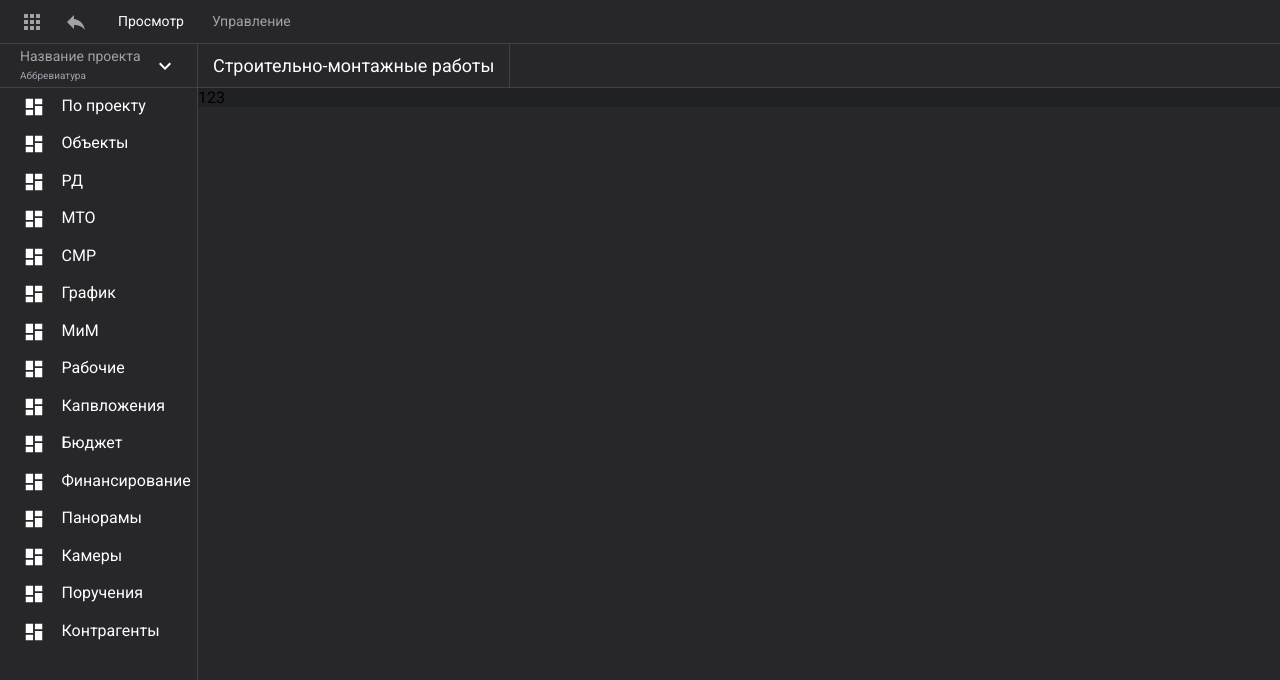
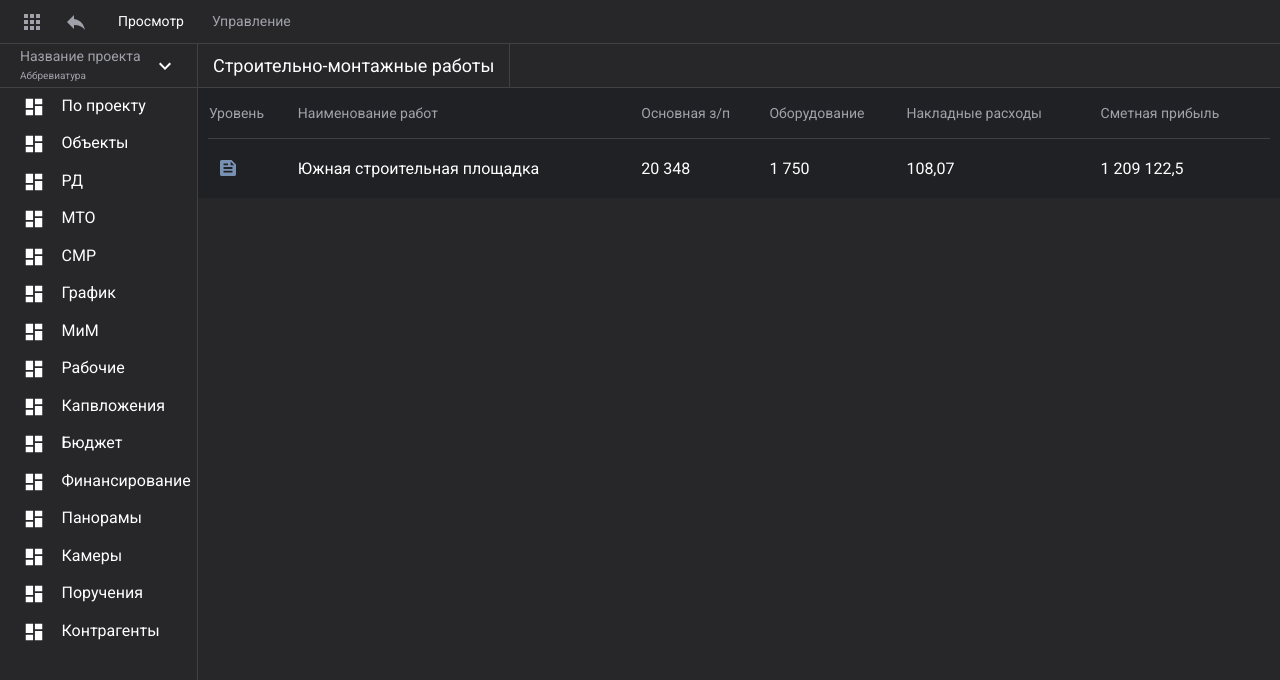
Before and after one commit to koustakken/sewen-wings, a React app: page / in a window 1280 px wide. Shown: the top 680 px of the page. Built offline with nearby package versions, Linux system fonts and the light colour scheme.

Commit message:
some more

```diff
--- a/public/index.html
+++ b/public/index.html
@@ -1,10 +1,10 @@
 <!DOCTYPE html>
 <html lang="en">
   <head>
-        <meta charset="UTF-8">
-        <meta http-equiv="X-UA-Compatible" content="IE=edge">
-        <meta name="viewport" content="width=device-width, initial-scale=1.0">
-        <title>web template</title>
+    <meta charset="UTF-8" />
+    <meta http-equiv="X-UA-Compatible" content="IE=edge" />
+    <meta name="viewport" content="width=device-width, initial-scale=1.0" />
+    <title>7Wings Task</title>
   </head>
   <body>
     <div id="root"></div>
--- a/src/components/Aside/Aside.style.scss
+++ b/src/components/Aside/Aside.style.scss
@@ -30,8 +30,13 @@
   }
 
   .aside-item {
+    cursor: pointer;
     padding: 7.75px 22.75px;
     display: flex;
     gap: 16.75px;
+
+    &:hover {
+      background: var(--grey);
+    }
   }
 }
--- a/src/components/Aside/Aside.tsx
+++ b/src/components/Aside/Aside.tsx
@@ -30,7 +30,7 @@ export default function Aside() {
       </div>
       <div className="aside-content">
         {projects.map((project) => (
-          <div className="aside-item">
+          <div className="aside-item" key={project.name}>
             <Icon src={project.icon} alt={project.name} />
             <span>{project.name}</span>
           </div>
--- a/src/components/Icon/Icon.tsx
+++ b/src/components/Icon/Icon.tsx
@@ -1,8 +1,9 @@
 interface IconProps {
   src: string
   alt: string
+  onClick?: () => void
 }
 
-export default function Icon({ src, alt }: IconProps) {
-  return <img src={src} alt={alt} />
+export default function Icon({ src, alt, onClick }: IconProps) {
+  return <img src={src} alt={alt} onClick={onClick} />
 }
--- a/src/components/Table/Table.style.scss
+++ b/src/components/Table/Table.style.scss
@@ -1,6 +1,7 @@
 .content {
   background: var(--main-bg-color);
   width: 100%;
+  height: calc(100vh - var(--header-height));
 
   .table-header {
     padding: 11px 15px;
@@ -14,5 +15,51 @@
   .table-content {
     border-top: 1px solid var(--grey);
     background: var(--secondary-bg-color);
+    padding: 0 10px;
+
+    .table {
+      color: var(--main-text-color);
+      width: 100%;
+      border-collapse: collapse;
+      thead {
+        tr {
+          th {
+            text-align: start;
+            font-size: 14px;
+            line-height: 18.2px;
+            color: var(--secondary-text-color);
+            font-weight: 400;
+            height: 50px;
+          }
+        }
+      }
+
+      tbody {
+        tr {
+          height: 60px;
+          border-top: 1px solid var(--grey);
+        }
+      }
+    }
   }
 }
+
+.row-action {
+  .file {
+    display: flex;
+    width: fit-content;
+    min-width: 61px;
+    gap: 7px;
+    padding: 6px 7px;
+    &.editable {
+      img {
+        cursor: pointer;
+      }
+      &:hover {
+        width: fit-content;
+        border-radius: 6px;
+        background: var(--grey);
+      }
+    }
+  }
+}
--- a/src/components/Table/Table.tsx
+++ b/src/components/Table/Table.tsx
@@ -1,10 +1,73 @@
+import { useState } from 'react'
+import { Icon } from '../Icon'
+
 import './Table.style.scss'
 
 export default function Table() {
+  const [editable, setEditable] = useState(true)
+  const [hoveredRow, setHoveredRow] = useState(null)
+  const handleMouseEnter = (index: any) => {
+    setHoveredRow(index)
+  }
+
+  const handleMouseLeave = () => {
+    setHoveredRow(null)
+  }
+  const testData = [
+    {
+      level: 0,
+      rowName: 'Южная строительная площадка',
+      salary: '20 348',
+      eqipment: '1 750',
+      overheads: '108,07',
+      estimatedProfit: '1 209 122,5',
+    },
+  ]
+
   return (
     <div className="content">
       <div className="table-header">Строительно-монтажные работы</div>
-      <div className="table-content">123</div>
+      <div className="table-content">
+        <table className="table">
+          <thead>
+            <tr>
+              <th>Уровень</th>
+              <th>Наименование работ</th>
+              <th>Основная з/п</th>
+              <th>Оборудование</th>
+              <th>Накладные расходы</th>
+              <th>Сметная прибыль</th>
+            </tr>
+          </thead>
+          <tbody>
+            {testData.map((data, index) => (
+              <tr key={data.level}>
+                <td className="row-action">
+                  <div
+                    onMouseEnter={() => handleMouseEnter(index)}
+                    onMouseLeave={handleMouseLeave}
+                    className={'file' + (editable ? ' editable' : '')}
+                  >
+                    <Icon
+                      src={'./assets/icons/file.svg'}
+                      alt={'file'}
+                      onClick={() => console.log(data)}
+                    />
+                    {hoveredRow === index && editable && (
+                      <Icon src={'./assets/icons/trash.svg'} alt={'trash'} />
+                    )}
+                  </div>
+                </td>
+                <td>{data.rowName}</td>
+                <td>{data.salary}</td>
+                <td>{data.eqipment}</td>
+                <td>{data.overheads}</td>
+                <td>{data.estimatedProfit}</td>
+              </tr>
+            ))}
+          </tbody>
+        </table>
+      </div>
     </div>
   )
 }
```
Lines whose indentation alone changed are shown as unchanged.
